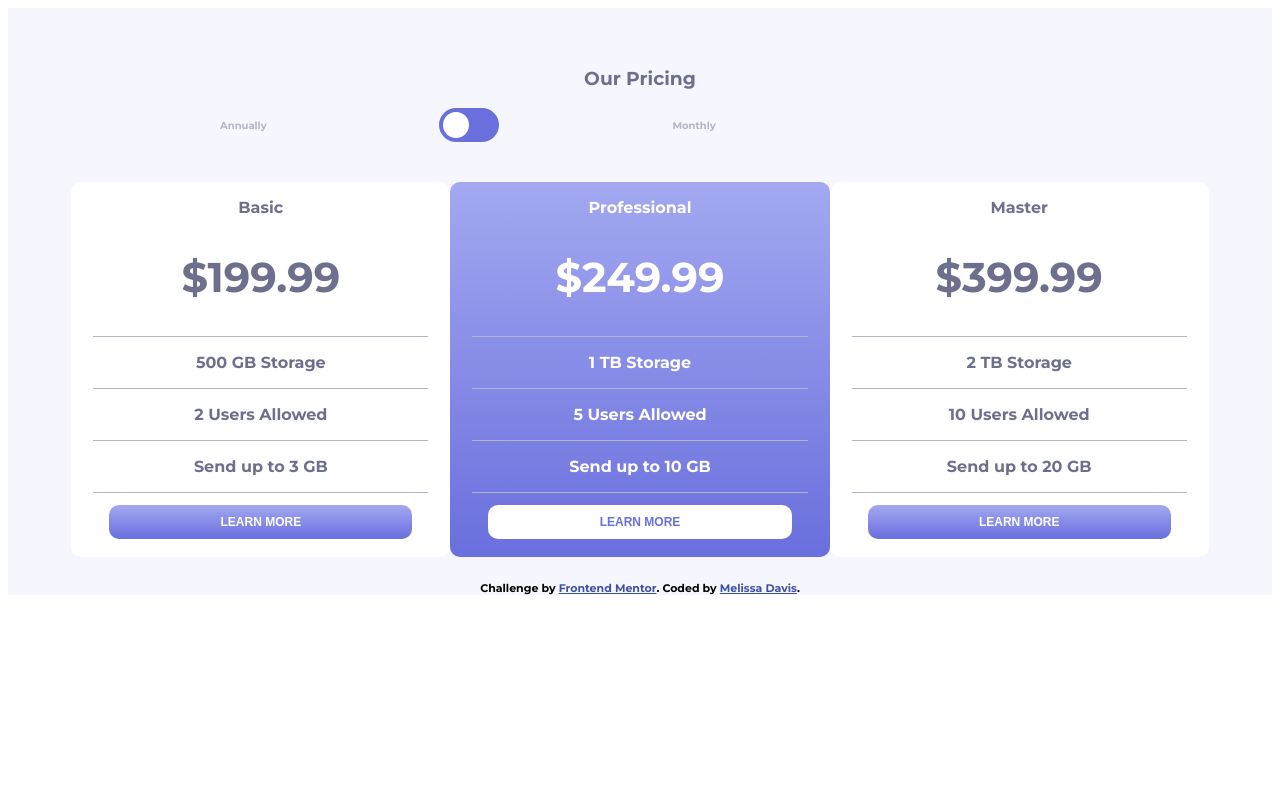
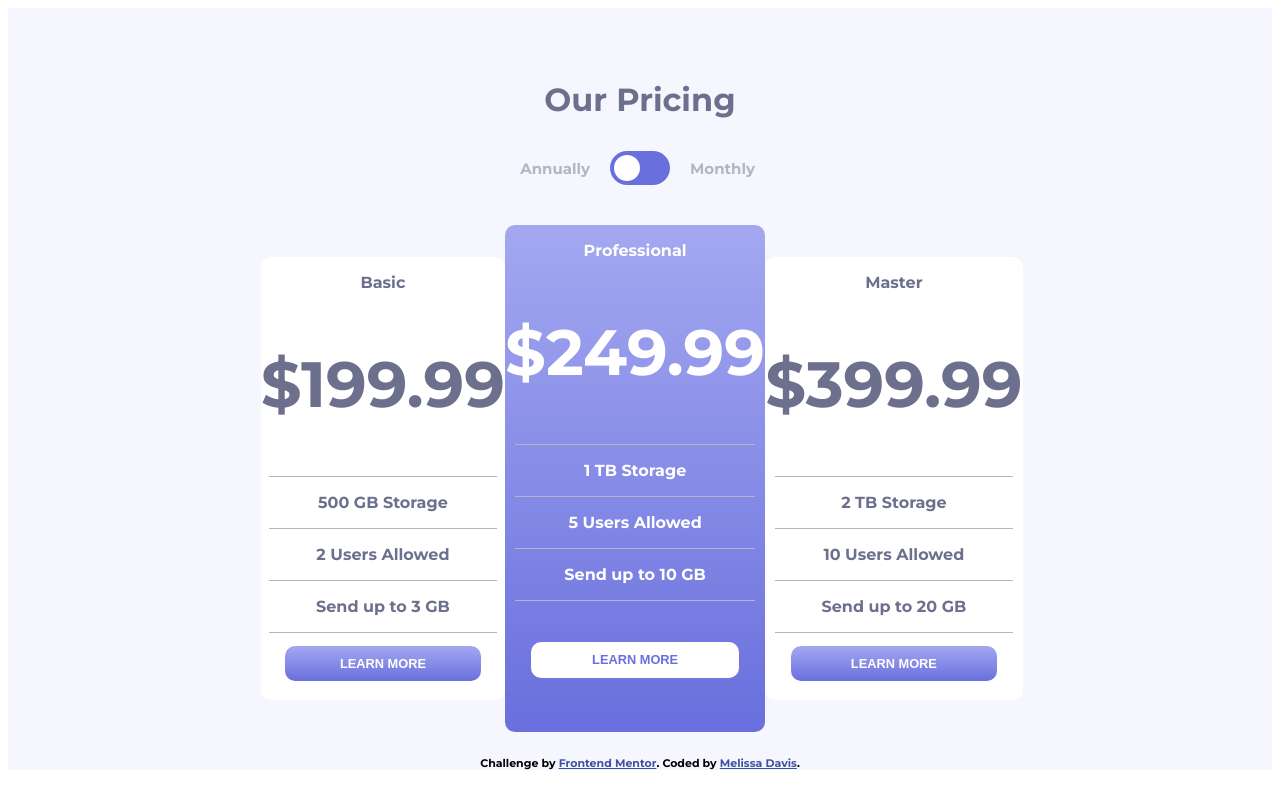
Before and after one commit to melissafdavis/pricing-component, a plain HTML site: page index.html in a window 1280 px wide. Drawn offline with Linux system fonts and the light colour scheme.

Commit message:
desktop styling

```diff
--- a/style.css
+++ b/style.css
@@ -16,6 +16,7 @@ main{
   font-size: 10px;
   align-items: center;
   width: 100%;
+  justify-content: center;
 }
 
 .toggle >* {
@@ -163,15 +164,59 @@ button{
   border-radius: 10px;
 }
 
-.professional h1{
-  font-size: 3em;
-}
+
 
 
 @media only screen and (min-width: 768px) {
 
+  h3{
+    font-size: 2em;
+  }
+  .toggle{
+    width: 50%;
+    margin: 0 auto;
+    /* justify-content: center; */
+  }
+
+  .annual{
+    margin-right: 20px;
+    text-align: right;
+    width: 100px;
+    font-size: 1.5em;
+  }
+
+  .monthly{
+    text-align: left;
+    margin-left: 20px;
+    width: 100px;
+    font-size: 1.5em;
+
+  }
+
   .pricing-divs{
     flex-direction: row;
+    width: 60%;
+  }
+
+  .pro{
+    padding-bottom: 2.2em;
+  }
+
+  .pro h1{
+    font-size: 4em;
+  }
+
+  .basic h1, .master h1{
+    font-size: 4em;
+  }
+
+  .basic-btn, .master-btn{
+    font-size: .8em;
+  }
+
+  .pro-btn{
+    margin-top: 3.2em;
+    font-size: .8em;
   }
 
 }
```
